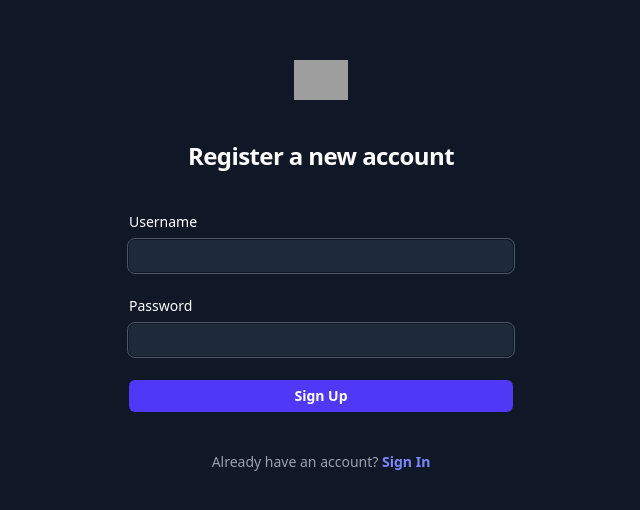
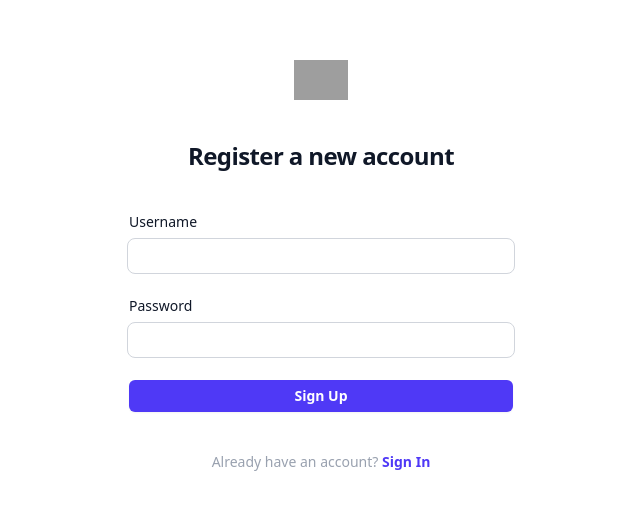
Before and after one commit to EZIC13/expense-frontend, a React (Vite) app: page /register in a window 1280 px wide. Shown: the part 134-644 px from the top of the page, without its empty margins (319-959 px from the left). Built offline with nearby package versions, Linux system fonts and the light colour scheme; grey boxes are pictures that could not be loaded.

Commit message:
restyled login and register pages to match light theme

```diff
--- a/src/pages/LoginPage.tsx
+++ b/src/pages/LoginPage.tsx
@@ -1,7 +1,7 @@
 import '../tailwind.css'
 import { useState } from "react";
 import { toast } from "react-hot-toast";
-import { toastOptions } from "../utils/toastOptions.ts";
+import toastOptions from "../utils/toastOptions.ts";
 import { useNavigate } from "react-router-dom";
 
 const LoginPage = () => {
@@ -35,32 +35,32 @@ const LoginPage = () => {
     };
 
     return (
-        <div className="flex min-h-screen flex-col justify-center px-6 py-12 lg:px-8 bg-gray-900">
+        <div className="flex min-h-screen flex-col justify-center px-6 py-12 lg:px-8 bg-white">
 
             <div className="sm:mx-auto sm:w-full sm:max-w-sm">
                 <img className="mx-auto h-10 w-auto" src="https://tailwindcss.com/plus-assets/img/logos/mark.svg?color=indigo&shade=600" alt="Site Logo"/>
-                <h2 className="mt-10 text-center text-2xl font-bold tracking-tight text-white">Sign in to your account</h2>
+                <h2 className="mt-10 text-center text-2xl font-bold tracking-tight text-gray-900">Sign in to your account</h2>
             </div>
 
             <div className="mt-10 sm:mx-auto sm:w-full sm:max-w-sm">
                 <form className="space-y-6" onSubmit={handleSubmit}>
 
                     <div>
-                        <label className="block text-sm font-medium text-white">Username</label>
+                        <label className="block text-sm font-medium text-gray-900">Username</label>
                         <div className="mt-2">
-                            <input value={username} onChange={(e) => setUsername(e.target.value)} type="text" required className="block w-full rounded-md bg-gray-800 px-3 py-1.5 text-base text-white outline-1 outline-offset-1 outline-gray-600 placeholder:text-gray-400 focus:outline-2 focus:outline-indigo-600 sm:text-sm"/>
+                            <input value={username} onChange={(e) => setUsername(e.target.value)} type="text" required className="block w-full rounded-md bg-white px-3 py-1.5 text-base text-gray-900 outline-1 outline-offset-1 outline-gray-300 placeholder:text-gray-400 focus:outline-2 focus:outline-indigo-600 sm:text-sm"/>
                         </div>
                     </div>
 
                     <div>
                         <div className="flex items-center justify-between">
-                            <label className="block text-sm font-medium text-white">Password</label>
+                            <label className="block text-sm font-medium text-gray-900">Password</label>
                             <div className="text-sm">
-                                <a href="#" className="font-semibold text-indigo-400 hover:text-indigo-300">Forgot password?</a>
+                                <a href="#" className="font-semibold text-indigo-600 hover:text-indigo-500">Forgot password?</a>
                             </div>
                         </div>
                         <div className="mt-2">
-                            <input value={password} onChange={(e) => setPassword(e.target.value)} type="password" required className="block w-full rounded-md bg-gray-800 px-3 py-1.5 text-base text-white outline-1 outline-offset-1 outline-gray-600 placeholder:text-gray-400 focus:outline-2 focus:outline-indigo-600 sm:text-sm"/>
+                            <input value={password} onChange={(e) => setPassword(e.target.value)} type="password" required className="block w-full rounded-md bg-white px-3 py-1.5 text-base text-gray-900 outline-1 outline-offset-1 outline-gray-300 placeholder:text-gray-400 focus:outline-2 focus:outline-indigo-600 sm:text-sm"/>
                         </div>
                     </div>
 
@@ -72,7 +72,7 @@ const LoginPage = () => {
 
             <p className="mt-10 text-center text-sm text-gray-400">
                 Don&apos;t have an account?{" "}
-                <a href="/register" className="font-semibold text-indigo-400 hover:text-indigo-300">Register</a>
+                <a href="/register" className="font-semibold text-indigo-600 hover:text-indigo-500">Register</a>
             </p>
         </div>
     );
--- a/src/pages/RegisterPage.tsx
+++ b/src/pages/RegisterPage.tsx
@@ -1,7 +1,7 @@
 import '../tailwind.css'
 import { useState } from "react";
 import { toast } from "react-hot-toast";
-import { toastOptions } from "../utils/toastOptions.ts";
+import toastOptions from "../utils/toastOptions.ts";
 import { useNavigate } from "react-router-dom";
 
 const RegisterPage = () => {
@@ -35,35 +35,27 @@ const RegisterPage = () => {
     };
 
     return (
-        <div className="flex min-h-screen flex-col justify-center px-6 py-12 lg:px-8 bg-gray-900">
+        <div className="flex min-h-screen flex-col justify-center px-6 py-12 lg:px-8 bg-white">
 
             <div className="sm:mx-auto sm:w-full sm:max-w-sm">
                 <img className="mx-auto h-10 w-auto" src="https://tailwindcss.com/plus-assets/img/logos/mark.svg?color=indigo&shade=600" alt="Site Logo"/>
-                <h2 className="mt-10 text-center text-2xl font-bold tracking-tight text-white">Register a new account</h2>
+                <h2 className="mt-10 text-center text-2xl font-bold tracking-tight text-gray-900">Register a new account</h2>
             </div>
 
             <div className="mt-10 sm:mx-auto sm:w-full sm:max-w-sm">
                 <form className="space-y-6" onSubmit={handleSubmit}>
 
-                    {/* Email */}
-                    {/*<div>*/}
-                    {/*    <label className="block text-sm font-medium text-white">Email</label>*/}
-                    {/*    <div className="mt-2">*/}
-                    {/*        <input value={email} onChange={(e) => setEmail(e.target.value)} type="email" required className="block w-full rounded-md bg-gray-800 px-3 py-1.5 text-base text-white outline-1 outline-offset-1 outline-gray-600 placeholder:text-gray-400 focus:outline-2 focus:outline-indigo-600 sm:text-sm"/>*/}
-                    {/*    </div>*/}
-                    {/*</div>*/}
-
                     <div>
-                        <label className="block text-sm font-medium text-white">Username</label>
+                        <label className="block text-sm font-medium text-gray-900">Username</label>
                         <div className="mt-2">
-                            <input value={username} onChange={(e) => setUsername(e.target.value)} type="text" required className="block w-full rounded-md bg-gray-800 px-3 py-1.5 text-base text-white outline-1 outline-offset-1 outline-gray-600 placeholder:text-gray-400 focus:outline-2 focus:outline-indigo-600 sm:text-sm"/>
+                            <input value={username} onChange={(e) => setUsername(e.target.value)} type="text" required className="block w-full rounded-md bg-white px-3 py-1.5 text-base text-gray-900 outline-1 outline-offset-1 outline-gray-300 placeholder:text-gray-400 focus:outline-2 focus:outline-indigo-600 sm:text-sm"/>
                         </div>
                     </div>
 
                     <div>
-                        <label className="block text-sm font-medium text-white">Password</label>
+                        <label className="block text-sm font-medium text-gray-900">Password</label>
                         <div className="mt-2">
-                            <input value={password} onChange={(e) => setPassword(e.target.value)} type="password" required className="block w-full rounded-md bg-gray-800 px-3 py-1.5 text-base text-white outline-1 outline-offset-1 outline-gray-600 placeholder:text-gray-400 focus:outline-2 focus:outline-indigo-600 sm:text-sm"/>
+                            <input value={password} onChange={(e) => setPassword(e.target.value)} type="password" required className="block w-full rounded-md bg-white px-3 py-1.5 text-base text-gray-900 outline-1 outline-offset-1 outline-gray-300 placeholder:text-gray-400 focus:outline-2 focus:outline-indigo-600 sm:text-sm"/>
                         </div>
                     </div>
 
@@ -75,7 +67,7 @@ const RegisterPage = () => {
 
             <p className="mt-10 text-center text-sm text-gray-400">
                 Already have an account?{" "}
-                <a href="/login" className="font-semibold text-indigo-400 hover:text-indigo-300">Sign In</a>
+                <a href="/login" className="font-semibold text-indigo-600 hover:text-indigo-500">Sign In</a>
             </p>
 
         </div>
--- a/src/utils/toastOptions.ts
+++ b/src/utils/toastOptions.ts
@@ -1,9 +1,11 @@
-export const toastOptions = {
+const toastOptions = {
     style: {
-        background: "#1f2937",  // Tailwind's gray-800
-        color: "#fff",
+        background: "#fff",
+        color: "#111827", // Tailwind gray-900
         borderRadius: "8px",
         padding: "16px",
     },
     className: "shadow-lg text-sm", // Optional Tailwind classes
 };
+
+export default toastOptions
```
